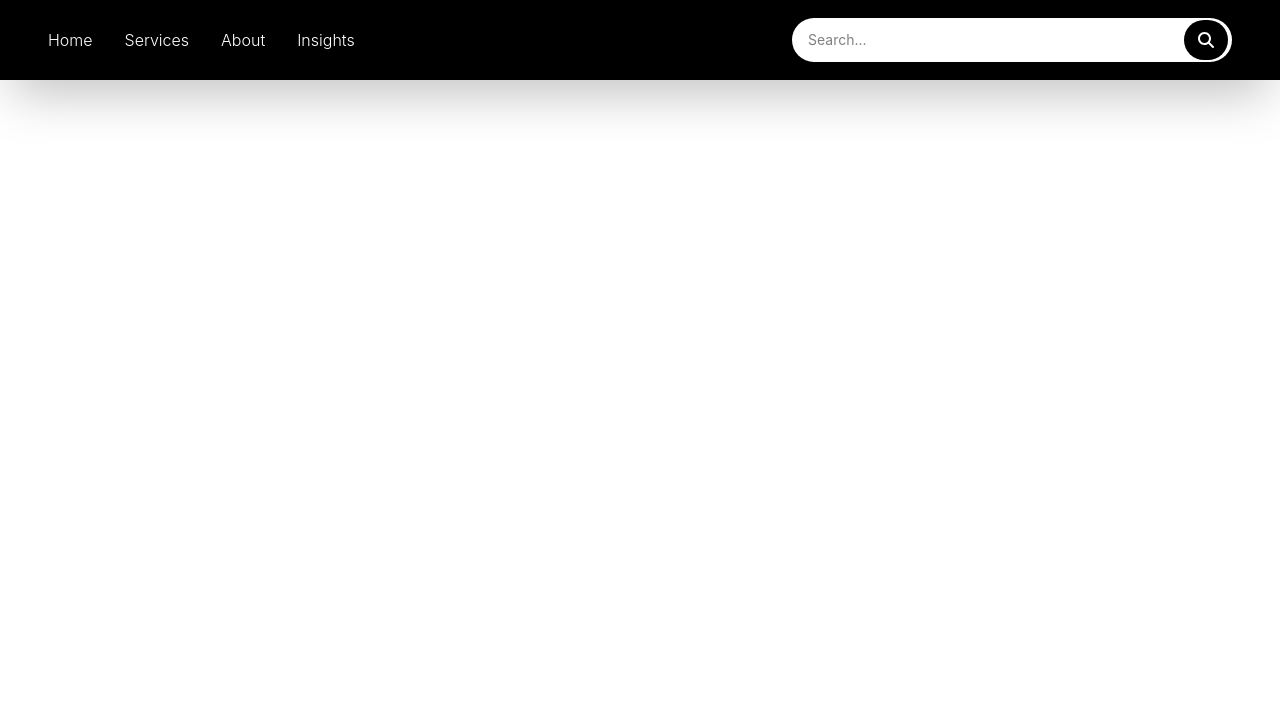
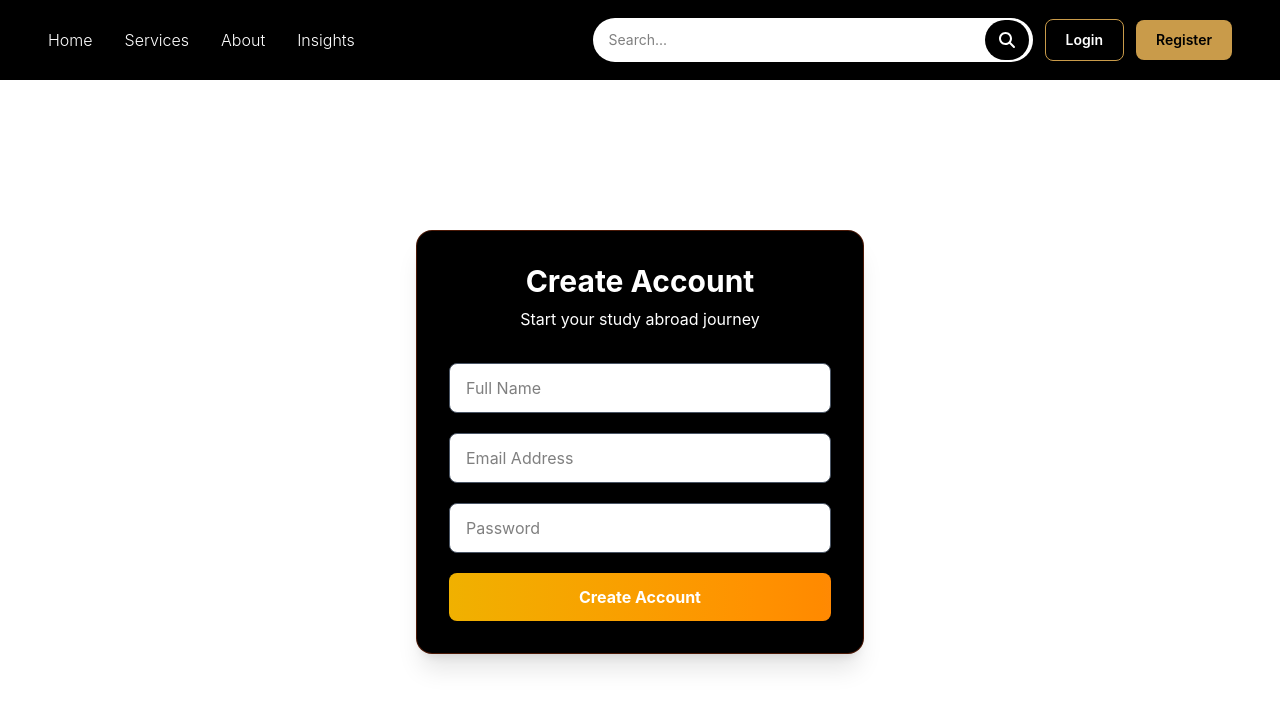
Before and after one commit to Tefinbose/emrites-frontend, a React app: page /register in a window 1280 px wide. Shown: the top 708 px of the page. Built offline with nearby package versions, Linux system fonts and the light colour scheme; the HTML template or start-up script is replaced by a standard one.

Commit message:
Add authentication pages and common API service; update Navbar and Home components

```diff
--- a/package.json
+++ b/package.json
@@ -14,6 +14,7 @@
     "@fortawesome/free-solid-svg-icons": "^7.3.1",
     "@fortawesome/react-fontawesome": "^3.5.0",
     "@tailwindcss/vite": "^4.3.3",
+    "axios": "^1.20.0",
     "react": "^19.2.8",
     "react-dom": "^19.2.8",
     "react-router-dom": "^7.18.3",
--- a/src/App.jsx
+++ b/src/App.jsx
@@ -5,6 +5,10 @@ import Home from "./Pages/Home";
 
 import ServicesPreview from "./Components/ServicesPreview";
 import AboutSection from "./Components/AboutSection";
+import Login from "./Pages/Login";
+import Register from "./Pages/Register";
+
+
 
 function App() {
   return (
@@ -19,6 +23,10 @@ function App() {
               <Route path="/services" element={<ServicesPreview />} />
               <Route path="/about" element={<AboutSection/>} />
               <Route path="/insights" element={<ServicesPreview />} />
+              <Route path="/register" element={<Register/>} />
+              <Route path="/login" element={<Login/>} />
+
+
             </Routes>
           </div>
         </main>
--- a/src/Components/Navbar.jsx
+++ b/src/Components/Navbar.jsx
@@ -15,10 +15,8 @@ const Navbar = () => {
 
   return (
     <nav className="relative z-50 bg-black text-white">
-
       {/* Navbar */}
       <div className="flex h-20 items-center justify-between px-5 sm:px-8 md:px-12">
-
         {/* Mobile Logo */}
         <Link
           to="/"
@@ -36,26 +34,28 @@ const Navbar = () => {
           </span>
         </Link>
 
-
         {/* Desktop Navigation */}
         <div className="hidden items-center gap-8 md:flex">
+          <Link className="font-light" to="/">
+            Home
+          </Link>
 
-          <Link className="font-light" to="/">Home</Link>
+          <Link className="font-light" to="/services">
+            Services
+          </Link>
 
-          <Link className="font-light" to="/services">Services</Link>
+          <Link className="font-light" to="/about">
+            About
+          </Link>
 
-          <Link className="font-light" to="/about">About</Link>
-
-          <Link className="font-light" to="/insights">Insights</Link>
-
+          <Link className="font-light" to="/insights">
+            Insights
+          </Link>
         </div>
-
 
         {/* Desktop Search */}
         <div className="hidden items-center md:flex">
-
           <div className="relative ">
-
             <input
               type="text"
               placeholder="Search..."
@@ -66,9 +66,50 @@ const Navbar = () => {
               icon={faMagnifyingGlass}
               className="absolute right-1 top-1/2 -translate-y-1/2 text-white bg-black rounded-full p-3 "
             />
+          </div>
+            <Link
+            to="/login"
+            className="
+              whitespace-nowrap
+              rounded-lg
+              border
+              border-[#c99b4a]
+              px-3
+              py-2.5
+              text-sm
+              font-semibold
+              text-white
+              transition
+              duration-300
+              hover:bg-[#c99b4a]
+              hover:text-black
+              lg:px-5 m-3
+            "
+          >
+            Login
+          </Link>
 
-          </div>
-
+          {/* Register */}
+          <Link
+            to="/register"
+            className="
+              whitespace-nowrap
+              rounded-lg
+              bg-[#c99b4a]
+              px-3
+              py-2.5
+              text-sm
+              font-semibold
+              text-black
+              transition
+              duration-300
+              hover:scale-105
+              hover:bg-white
+              lg:px-5
+            "
+          >
+            Register
+          </Link>
         </div>
 
 
@@ -78,20 +119,14 @@ const Navbar = () => {
           className="flex h-10 w-10 items-center justify-center text-2xl md:hidden"
           aria-label="Toggle Menu"
         >
-          <FontAwesomeIcon
-            icon={menuOpen ? faXmark : faBars}
-          />
+          <FontAwesomeIcon icon={menuOpen ? faXmark : faBars} />
         </button>
-
       </div>
-
 
       {/* Mobile Menu */}
       {menuOpen && (
         <div className=" left-0 top-full  z-[100] w-full bg-black px-6 py-8 md:hidden">
-
           <div className="flex flex-col gap-6">
-
             <Link
               to="/"
               onClick={() => setMenuOpen(false)}
@@ -124,10 +159,8 @@ const Navbar = () => {
               Insights
             </Link>
 
-
             {/* Mobile Search */}
             <div className="relative mt-2">
-
               <input
                 type="text"
                 placeholder="Search..."
@@ -138,14 +171,58 @@ const Navbar = () => {
                 icon={faMagnifyingGlass}
                 className="absolute right-1 top-1/2 -translate-y-1/2 bg-black text-white p-2 rounded-full"
               />
+            </div>
+            <div className="flex flex-col gap-3">
+              <Link
+            to="/login"
+            className="
+              whitespace-nowrap
+              rounded-lg
+              border
+              border-[#c99b4a]
+              px-3
+              py-2.5
+              text-sm
+              font-semibold
+              text-white
+              transition
+              duration-300
+              hover:bg-[#c99b4a]
+              hover:text-black
+              lg:px-5
+            "
+          >
+            Login
+          </Link>
 
+          {/* Register */}
+          <Link
+            to="/register"
+            className="
+              whitespace-nowrap
+              rounded-lg
+              bg-[#c99b4a]
+              px-3
+              py-2.5
+              text-sm
+              font-semibold
+              text-black
+              transition
+              duration-300
+              hover:scale-105
+              hover:bg-white
+              lg:px-5
+            "
+          >
+            Register
+          </Link>
             </div>
 
           </div>
 
+
         </div>
       )}
-
     </nav>
   );
 };
--- /dev/null
+++ b/src/Components/adminDashboard.jsx
@@ -0,0 +1,9 @@
+import React from 'react'
+
+function adminDashboard() {
+  return (
+    <div></div>
+  )
+}
+
+export default adminDashboard
--- a/src/Pages/Home.jsx
+++ b/src/Pages/Home.jsx
@@ -5,6 +5,10 @@ import ContactSection from "../Components/ContactSection";
 import ServicesPreview from "../Components/ServicesPreview";
 import ClientReview from "../Components/ClientReview";
 import Footer from "../Components/Footer";
+
+
+
+
 
 
 const Home = () => {
@@ -17,6 +21,8 @@ const Home = () => {
       <ServicesPreview />
       <ClientReview/>
       <Footer/>
+
+
     </>
   );
 };
--- /dev/null
+++ b/src/Pages/Login.jsx
@@ -0,0 +1,53 @@
+import React from 'react'
+
+function Login() {
+  return (
+    <div className="flex min-h-[calc(100vh-76px)] items-center justify-center bg-WHITE px-6">
+
+      <div className="w-full max-w-md rounded-2xl border border-orange-900/60 bg-black p-8 shadow-xl">
+
+        <h1 className="text-center text-3xl font-bold text-white">
+          Welcome Back
+        </h1>
+
+        <p className="mt-2 text-center text-white">
+          Login to continue
+        </p>
+
+        <form
+        //   onSubmit={}
+          className="mt-8 flex flex-col gap-5"
+        >
+
+          <input
+            type="email"
+            placeholder="Email Address"
+
+            required
+            className="rounded-lg border border-gray-600 bg-white px-4 py-3 text-black outline-none focus:border-orange-400"
+          />
+
+          <input
+            type="password"
+            placeholder="Password"
+
+            required
+            className="rounded-lg border border-gray-600 bg-white px-4 py-3 text-black outline-none focus:border-orange-400"
+          />
+
+          <button
+            type="submit"
+            className="rounded-lg bg-gradient-to-r from-yellow-500 to-orange-400 py-3 font-bold text-white"
+          >
+            Login
+          </button>
+
+        </form>
+
+      </div>
+
+    </div>
+  )
+}
+
+export default Login
--- /dev/null
+++ b/src/Pages/Register.jsx
@@ -0,0 +1,79 @@
+import React from 'react'
+
+function Register() {
+  return (
+   <div className="flex min-h-[calc(100vh-76px)]
+    items-center justify-center bg-white px-6">
+
+      <div className="w-full max-w-md rounded-2xl
+      border border-orange-900/60 bg-black
+      p-8 shadow-xl">
+
+        <h1 className="text-center text-white text-3xl font-bold">
+          Create Account
+        </h1>
+
+        <p className="mt-2 text-center text-white">
+          Start your study abroad journey
+        </p>
+
+
+        <form
+        //   onSubmit={handleSubmit}
+          className="mt-8 flex flex-col gap-5"
+        >
+
+          <input
+            type="text"
+            name="name"
+            placeholder="Full Name"
+
+            required
+            className="rounded-lg border border-gray-600
+            bg-white px-4 py-3 text-black
+            outline-none focus:border-orange-400"
+          />
+
+
+          <input
+            type="email"
+            name="email"
+            placeholder="Email Address"
+
+            required
+            className="rounded-lg border border-gray-600
+            bg-white px-4 py-3 text-black
+            outline-none focus:border-orange-400"
+          />
+
+
+          <input
+            type="password"
+            name="password"
+            placeholder="Password"
+
+            required
+            className="rounded-lg border border-gray-600
+            bg-white px-4 py-3 text-black
+            outline-none focus:border-orange-400"
+          />
+
+
+          <button
+            type="submit"
+            className="rounded-lg bg-gradient-to-r
+            from-yellow-500 to-orange-400
+            py-3 font-bold text-white"
+          >
+            Create Account
+          </button>
+
+        </form>
+
+      </div>
+
+    </div>
+  )
+}
+
+export default Register
--- /dev/null
+++ b/src/services/allApi.js
@@ -0,0 +1,2 @@
+import { commonApi } from "./commonApi";
+import { serverUrl } from "./serverUrl";
--- /dev/null
+++ b/src/services/commonApi.js
@@ -0,0 +1,17 @@
+import axios from "axios"
+
+export const commonApi = async(httpRequest,url,reqBody,reqHeader)=>{
+    const reqConfig = {
+        method:httpRequest,
+        url,
+        data:reqBody,
+        headers:reqHeader
+    };
+    return await axios(reqConfig)
+    .then((res)=>{
+        return res
+    })
+    .catch((err)=>{
+        return err
+    })
+};
--- /dev/null
+++ b/src/services/serverUrl.js
@@ -0,0 +1 @@
+export const serverUrl = "http://localhost:5000"
```
Also changed, not shown: 1 other file (tests, documents, lock files or other folders).
